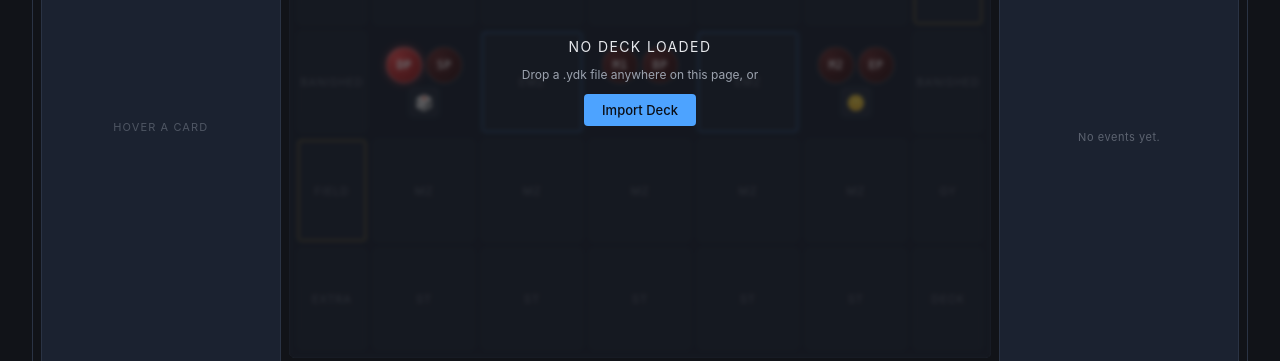
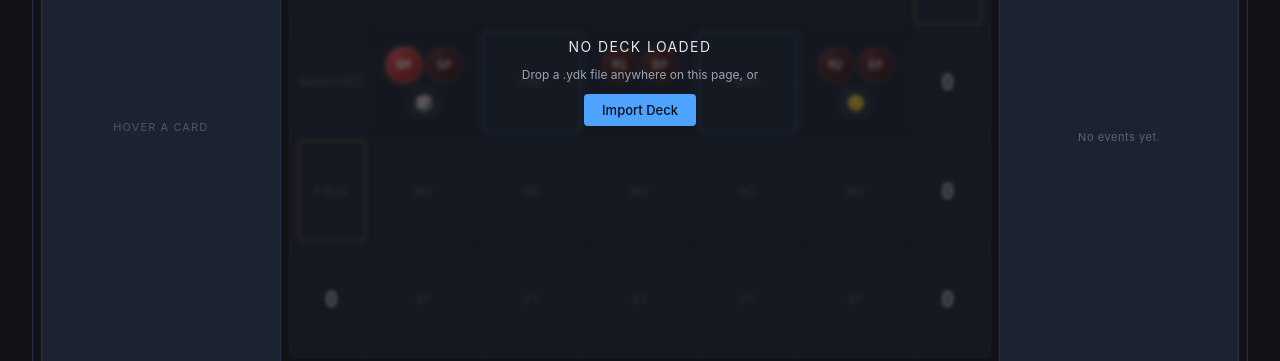
Before and after one commit to antebule/yugioh-duel-room, a Vue app: page / in a window 1280 px wide. Shown: the part 268-629 px from the top of the page. Built offline with nearby package versions, Linux system fonts and the light colour scheme.

Commit message:
ui adjustments (render Deck/Extra as card stacks and restyle zone counts)

```diff
--- a/src/ui/field/Zone.vue
+++ b/src/ui/field/Zone.vue
@@ -28,6 +28,65 @@ const isBrowsable = computed(
     (STACKED_ZONE_KINDS as readonly string[]).includes(props.zone.kind) &&
     cardCount.value > 0,
 )
+
+// Deck and Extra Deck render as a physical stack of cards: offset card-back
+// layers peek out behind the top card, and the pile grows with the card count.
+// The player's Deck, Extra Deck, Graveyard and Banished always display their
+// card count and omit the placeholder label when empty. Opponent zones never
+// show a count.
+const showsCount = computed(
+  () =>
+    props.zone.owner === 'player' &&
+    (STACKED_ZONE_KINDS as readonly string[]).includes(props.zone.kind),
+)
+
+const STACK_STEP = 1.6 // px between consecutive cards in the pile
+
+const stackLayers = computed(() => {
+  const kind = props.zone.kind
+  if ((kind !== 'DECK' && kind !== 'EXTRA') || cardCount.value <= 1) return 0
+  // Capped at 9 so layers stay below the top card (z-index var(--z-card) = 10).
+  return Math.min(9, Math.round(cardCount.value / 4))
+})
+
+// Total depth the pile occupies. The top card and layers shrink by ~1.5x this
+// so the whole stack — offsets included — stays inside the zone bounds.
+const pileDepth = computed(() => stackLayers.value * STACK_STEP)
+const stackedHeight = computed(() => `calc(100% - ${pileDepth.value * 1.5}px)`)
+
+// Offset (in px, from the zone center) for stack element `i`: 0 = top card,
+// 1..N = layers behind it. Deck fans left, Extra Deck right; the pile is
+// centered so the top card shifts one way and the deepest layer the other.
+function stackOffset(i: number): { x: number; y: number } {
+  const dir = props.zone.kind === 'DECK' ? -1 : 1
+  const half = pileDepth.value / 2
+  return { x: dir * (i * STACK_STEP - half), y: i * STACK_STEP - half }
+}
+
+// Layers are absolutely positioned at the zone center, so they carry the
+// -50% centering translate; the top card is flex-centered and only needs
+// the offset.
+function layerStyle(i: number): Record<string, string | number> {
+  const { x, y } = stackOffset(i)
+  return {
+    transform: `translate(calc(-50% + ${x}px), calc(-50% + ${y}px))`,
+    height: stackedHeight.value,
+    zIndex: stackLayers.value - i + 1,
+  }
+}
+
+const EMPTY_STYLE: Record<string, string> = {}
+const topCardStyle = computed<Record<string, string>>(() => {
+  if (stackLayers.value === 0) return EMPTY_STYLE
+  const { x, y } = stackOffset(0)
+  return { transform: `translate(${x}px, ${y}px)`, height: stackedHeight.value }
+})
+// The badge is absolutely positioned (-50% centered) like the layers.
+const badgeStyle = computed<Record<string, string>>(() => {
+  if (stackLayers.value === 0) return EMPTY_STYLE
+  const { x, y } = stackOffset(0)
+  return { transform: `translate(calc(-50% + ${x}px), calc(-50% + ${y}px))` }
+})
 
 const isPickerTarget = computed(() => {
   const picker = uiStore.zonePicker
@@ -102,9 +161,19 @@ function onZoneClick(): void {
     :data-zone-id="zone.id"
     @click="onZoneClick"
   >
-    <CardOnField v-if="topInstanceUuid" :instance-uuid="topInstanceUuid" />
-    <span v-else class="zone__label">{{ label }}</span>
-    <span v-if="cardCount > 1" class="zone__count">{{ cardCount }}</span>
+    <div
+      v-for="i in stackLayers"
+      :key="i"
+      class="zone__stack-layer"
+      :style="layerStyle(i)"
+    />
+    <CardOnField
+      v-if="topInstanceUuid"
+      :instance-uuid="topInstanceUuid"
+      :style="topCardStyle"
+    />
+    <span v-if="!topInstanceUuid && !showsCount" class="zone__label">{{ label }}</span>
+    <span v-if="showsCount" class="zone__count" :style="badgeStyle">{{ cardCount }}</span>
   </div>
 </template>
 
@@ -125,6 +194,22 @@ function onZoneClick(): void {
 .zone--filled {
   border: none;
   background: transparent;
+}
+
+/* Stack-of-cards layers for Deck / Extra Deck: card-back layers offset behind
+   the top card so it reads as a physical pile. Count and offsets are driven by
+   layerStyle() in script. The top CardOnField (z-index: var(--z-card)) and the
+   count badge (var(--z-card-hover)) sit above these layers. */
+.zone__stack-layer {
+  position: absolute;
+  top: 50%;
+  left: 50%;
+  height: 100%;
+  aspect-ratio: var(--card-ratio, 59 / 86);
+  border-radius: var(--radius-sm);
+  background: url('../../assets/images/card-back.png') center / cover no-repeat;
+  box-shadow: 0 1px 4px rgba(0, 0, 0, 0.5);
+  pointer-events: none;
 }
 
 .zone__label {
@@ -172,16 +257,15 @@ function onZoneClick(): void {
   left: 50%;
   transform: translate(-50%, -50%);
   z-index: var(--z-card-hover);
-  padding: 4px 10px;
-  background: rgba(0, 0, 0, 0.78);
   color: var(--color-text);
   font-family: var(--font-mono);
-  font-size: 14px;
-  font-weight: 600;
+  /* Scale with the field (cqh of the playmat frame) so it stays proportional
+     across screen sizes; clamped to sane bounds at the extremes. */
+  font-size: clamp(12px, 4cqh, 30px);
+  font-weight: 700;
   letter-spacing: 0.04em;
-  border-radius: var(--radius-sm);
   pointer-events: none;
-  box-shadow: 0 2px 8px rgba(0, 0, 0, 0.4);
+  text-shadow: 0 1px 3px rgba(0, 0, 0, 0.95), 0 0 6px rgba(0, 0, 0, 0.8);
 }
 
 </style>
```
